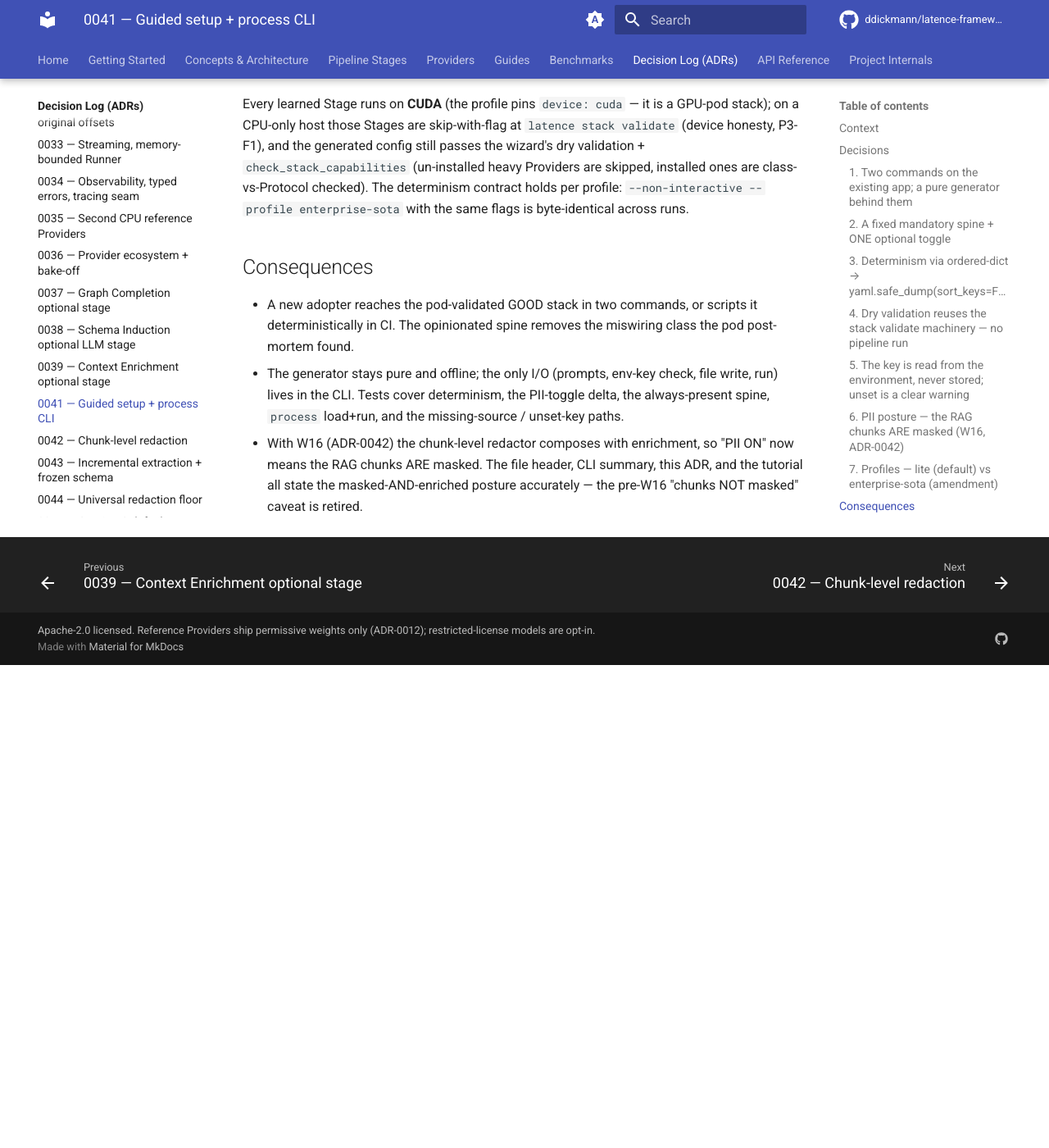
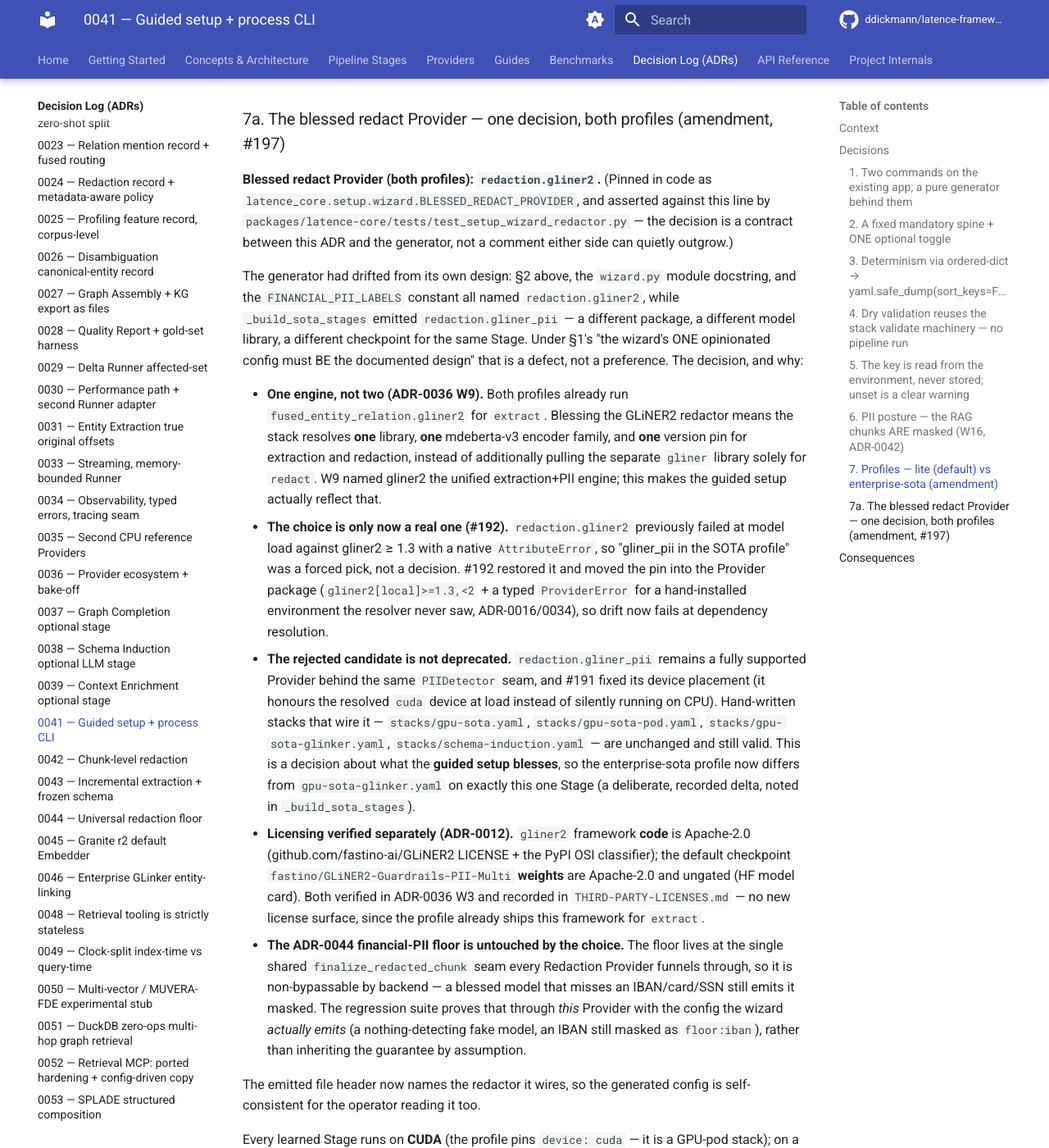
Before and after one commit to ddickmann/latence, an MkDocs documentation site: the page built from docs/adr/0041-guided-setup-and-process-cli-opinionated-quality-baked-config-and-one-toggle.md, in a window 1280 px wide and 1400 px high, scrolled down 3423 px. Shown: the whole window at 82% size. Built offline with MkDocs 1.6.1 and Material for MkDocs 9.7.7, drawn with Linux system fonts in a browser that asks for light colours; comment, search, counter and statistics services are not loaded; before the commit the page ends 4234 px from its top, so only the background shows below that; some of the changed text lies outside the part shown.

Commit message:
fix(setup): #197 bless redaction.gliner2 as the ONE redact Provider both profiles emit

```diff
--- a/docs/adr/0041-guided-setup-and-process-cli-opinionated-quality-baked-config-and-one-toggle.md
+++ b/docs/adr/0041-guided-setup-and-process-cli-opinionated-quality-baked-config-and-one-toggle.md
@@ -106,7 +106,8 @@ option, determinism, and the dry-validation contract all carry over unchanged:
   profile adds (it replaces lite's parser-recommendation prompt).
 * **extract → `fused_entity_relation.gliner2`** (`threshold 0.3`, labels floor
   `[person, organization]`, `compile` left to the provider default `False`); **redact →
-  `redaction.gliner_pii`** (the same W16 chunk-level `redact → enrich → export_corpus` dataflow).
+  `redaction.gliner2`** (§7a — the same Provider `lite` emits, and the same W16 chunk-level
+  `redact → enrich → export_corpus` dataflow).
 * **disambiguate → `disambiguation.glinker`** — the neural GLinker linker + audited resolver
   (`context_window 200`, `threshold 0.3`, reranker + FlashDeBERTa on) with the IBM Granite r2
   embedder (ADR-0045). `use_embedding_merge` / `min_similarity` are **not emitted** — the provider
@@ -115,6 +116,51 @@ option, determinism, and the dry-validation contract all carry over unchanged:
 * **complete → `graph_completion.ultra`** (`skip_if_unavailable: true` — a missing, un-vendored
   checkpoint skips-with-flag, never fails the run), feeding `export.knowledge_graph`; the corpus
   Export keeps the Granite r2 vectors.
+
+### 7a. The blessed redact Provider — one decision, both profiles (amendment, #197)
+
+**Blessed redact Provider (both profiles): `redaction.gliner2`.** (Pinned in code as
+`latence_core.setup.wizard.BLESSED_REDACT_PROVIDER`, and asserted against this line by
+`packages/latence-core/tests/test_setup_wizard_redactor.py` — the decision is a contract between
+this ADR and the generator, not a comment either side can quietly outgrow.)
+
+The generator had drifted from its own design: §2 above, the `wizard.py` module docstring, and the
+`FINANCIAL_PII_LABELS` constant all named `redaction.gliner2`, while `_build_sota_stages` emitted
+`redaction.gliner_pii` — a different package, a different model library, a different checkpoint for
+the same Stage. Under §1's "the wizard's ONE opinionated config must BE the documented design" that
+is a defect, not a preference. The decision, and why:
+
+* **One engine, not two (ADR-0036 W9).** Both profiles already run `fused_entity_relation.gliner2`
+  for `extract`. Blessing the GLiNER2 redactor means the stack resolves **one** library, **one**
+  mdeberta-v3 encoder family, and **one** version pin for extraction and redaction, instead of
+  additionally pulling the separate `gliner` library solely for `redact`. W9 named gliner2 the
+  unified extraction+PII engine; this makes the guided setup actually reflect that.
+* **The choice is only now a real one (#192).** `redaction.gliner2` previously failed at model load
+  against gliner2 ≥ 1.3 with a native `AttributeError`, so "gliner_pii in the SOTA profile" was a
+  forced pick, not a decision. #192 restored it and moved the pin into the Provider package
+  (`gliner2[local]>=1.3,<2` + a typed `ProviderError` for a hand-installed environment the resolver
+  never saw, ADR-0016/0034), so drift now fails at dependency resolution.
+* **The rejected candidate is not deprecated.** `redaction.gliner_pii` remains a fully supported
+  Provider behind the same `PIIDetector` seam, and #191 fixed its device placement (it honours the
+  resolved `cuda` device at load instead of silently running on CPU). Hand-written stacks that wire
+  it — `stacks/gpu-sota.yaml`, `stacks/gpu-sota-pod.yaml`, `stacks/gpu-sota-glinker.yaml`,
+  `stacks/schema-induction.yaml` — are unchanged and still valid. This is a decision about what the
+  **guided setup blesses**, so the enterprise-sota profile now differs from `gpu-sota-glinker.yaml`
+  on exactly this one Stage (a deliberate, recorded delta, noted in `_build_sota_stages`).
+* **Licensing verified separately (ADR-0012).** `gliner2` framework **code** is Apache-2.0
+  (github.com/fastino-ai/GLiNER2 LICENSE + the PyPI OSI classifier); the default checkpoint
+  `fastino/GLiNER2-Guardrails-PII-Multi` **weights** are Apache-2.0 and ungated (HF model card).
+  Both verified in ADR-0036 W3 and recorded in `THIRD-PARTY-LICENSES.md` — no new license surface,
+  since the profile already ships this framework for `extract`.
+* **The ADR-0044 financial-PII floor is untouched by the choice.** The floor lives at the single
+  shared `finalize_redacted_chunk` seam every Redaction Provider funnels through, so it is
+  non-bypassable by backend — a blessed model that misses an IBAN/card/SSN still emits it masked.
+  The regression suite proves that through *this* Provider with the config the wizard *actually
+  emits* (a nothing-detecting fake model, an IBAN still masked as `floor:iban`), rather than
+  inheriting the guarantee by assumption.
+
+The emitted file header now names the redactor it wires, so the generated config is self-consistent
+for the operator reading it too.
 
 Every learned Stage runs on **CUDA** (the profile pins `device: cuda` — it is a GPU-pod stack); on a
 CPU-only host those Stages are skip-with-flag at `latence stack validate` (device honesty, P3-F1),
```
Also changed, not shown: docs/TUTORIAL-fresh-pod-walkthrough.md (+11 -5 lines), 2 other files.
